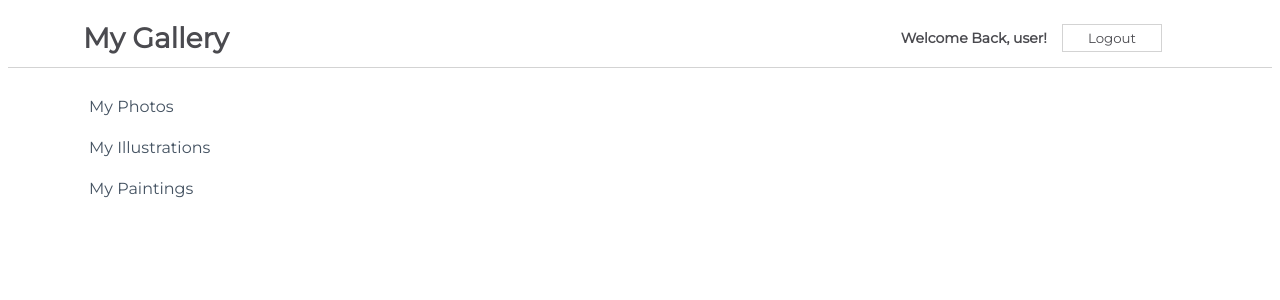
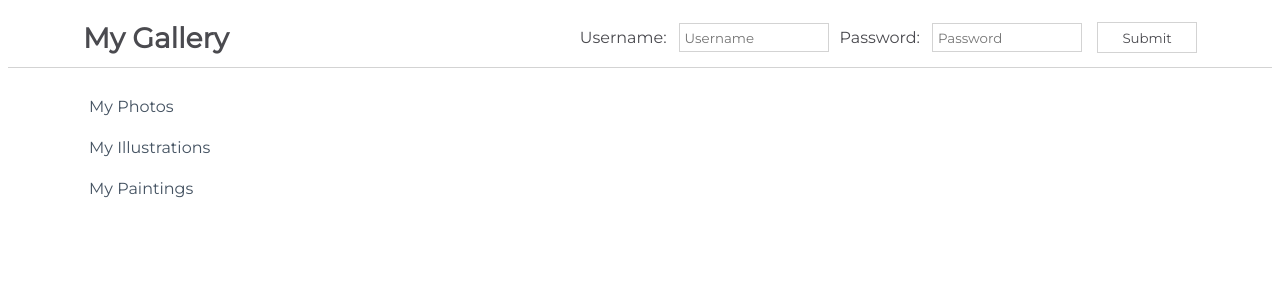
Before and after one commit to christiangoran/Using-Functional-Components-Challenge, a React (Create React App) app in the folder my-app/: page / in a window 1280 px wide. Both pictures are taken after a click on the button "Login". Shown: the top 300 px of the page. Built offline with nearby package versions, Linux system fonts and the light colour scheme.

Commit message:
Add login component with nesting form component

```diff
--- a/my-app/src/App.js
+++ b/my-app/src/App.js
@@ -1,11 +1,12 @@
 import css from "./App.module.css";
-import NavBarSimple from "./components/NavBarSimple";
+import NavBarForm from "./components/NavBarForm";
+// import NavBarSimple from "./components/NavBarSimple";
 import Sidebar from "./components/Sidebar";
 
 function App() {
   return (
     <div className={css.App}>
-      <NavBarSimple />
+      <NavBarForm />
       <Sidebar />
     </div>
   );
--- /dev/null
+++ b/my-app/src/components/NavBarChild.js
@@ -0,0 +1,19 @@
+import React from "react";
+
+function NavBarChild(props) {
+  return props.isLogged ? (
+    <button onClick={props.handleClick}>Login</button>
+  ) : (
+    <form>
+      <label htmlFor="username">Username:</label>
+      <input id="username" placeholder="Username" />
+
+      <label htmlFor="password">Password:</label>
+      <input id="password" placeholder="Password" />
+
+      <button onClick={props.handleClick}>Submit</button>
+    </form>
+  );
+}
+
+export default NavBarChild;
--- /dev/null
+++ b/my-app/src/components/NavBarForm.js
@@ -0,0 +1,34 @@
+import React from "react";
+import css from "./css/NavBarForm.module.css";
+import NavBarChild from "./NavBarChild";
+
+class NavBarForm extends React.Component {
+  constructor(props) {
+    super(props);
+    this.state = {
+      isLogged: true,
+    };
+  }
+
+  handleClick = () => {
+    this.setState((prevState, prevProps) => {
+      return {
+        isLogged: !prevState.isLogged,
+      };
+    });
+  };
+
+  render() {
+    return (
+      <div className={css.NavBar}>
+        <h1>My Gallery</h1>
+        <NavBarChild
+          handleClick={this.handleClick}
+          isLogged={this.state.isLogged}
+        />
+      </div>
+    );
+  }
+}
+
+export default NavBarForm;
```
